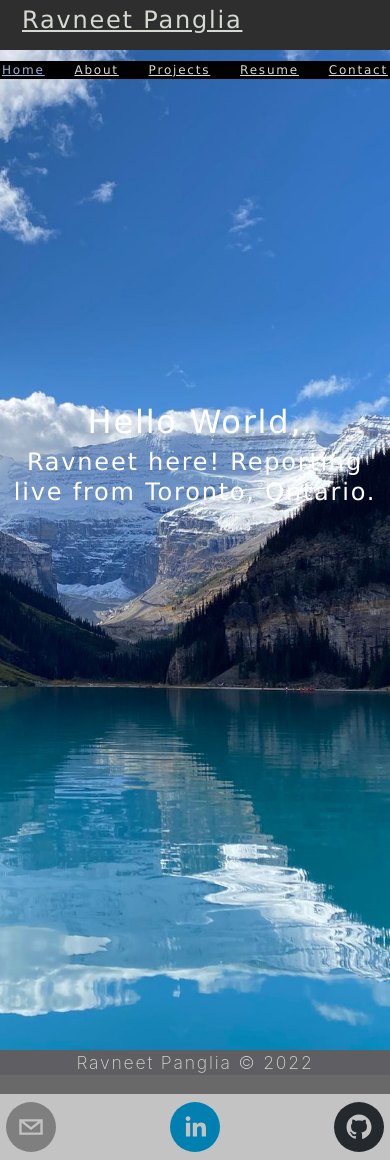
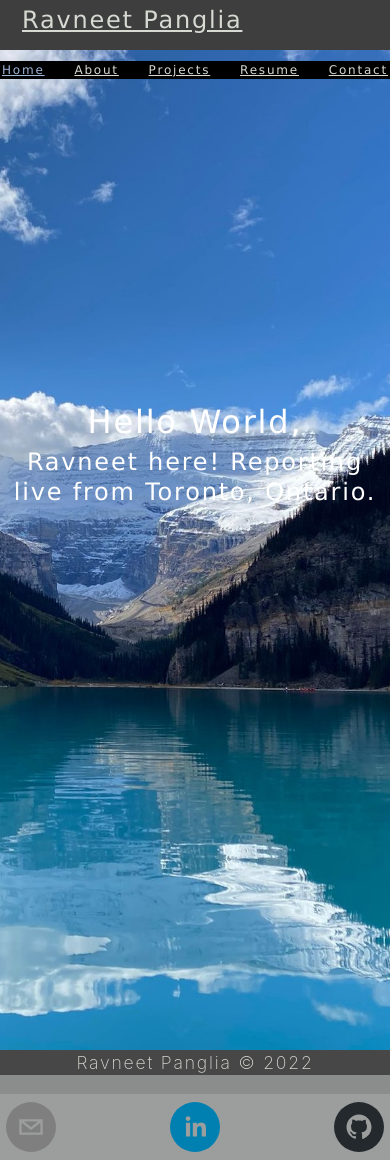
Before and after one commit to rpanglia/react-portfolio, a React (Create React App) app: page / in a window 390 px wide. Built offline with nearby package versions, Linux system fonts and the light colour scheme.

Commit message:
style changes and home redirection

```diff
--- a/src/App.css
+++ b/src/App.css
@@ -26,7 +26,7 @@ body, html {
 body {
   margin: 0;
   padding: 0;
-  background: #272626b0;
+  background: #575a59b0;
   font-weight: 200;
   line-height: 1.5;
   font-size: 18px;
@@ -125,7 +125,7 @@ nav li {
   list-style: none;
 }
 footer {
-  background: #5e5e63;
+  background: #474747;
   height: 25px;
   bottom: 0px;
   left: 0px;
@@ -282,6 +282,8 @@ button[disabled] {
   display: flex;
   justify-content: center;
   padding-left: 300px;
+  /* padding-right: 200px; */
+
 }
 
 img {
@@ -338,6 +340,9 @@ input:focus {
 .my-2 {
   margin-top: var(--spacing-two);
   margin-bottom: var(--spacing-two);
+  padding-left: 50px;
+  padding-right: 100px;
+  padding-top: 30px;
 }
 
 .my-5 {
@@ -461,7 +466,7 @@ input:focus {
   }
 
   .socials {
-    background-color: rgba(255,255,255, 0.6);
+    background-color: rgba(255, 255, 255, 0.144);
     width: auto;
     padding: 8px;
   }
--- a/src/App.js
+++ b/src/App.js
@@ -14,6 +14,8 @@ function App() {
   const [currentPage, handlePageChange] = useState("Home");
   const renderPage = () => {
       switch (currentPage) {
+          case "Home":
+            return <Home />;
           case "About":
               return <About />;
           case "Projects":
--- a/src/components/About/index.js
+++ b/src/components/About/index.js
@@ -19,7 +19,7 @@ function About() {
               I'm a Kinesiologist turned Web Developer!
             </p>
             <p>
-              I am on track to earn a Full-Stack Web Development certificate from the University of Toronto's School of Continuing Studies. I completed a Bachelor of Science in Human Kinetics and have experience working withinin Brain Injury rehab: specifically focused on return-to-work and improving quality of life treatment. With a passion for healthcare, I am in pursuit of furthering my skillset in a unique way by levering technology to one day improve lives.
+            Graduate of a Full-Stack Web Development certificate from the University of Toronto. My educational background is in Human Kinetics and have experience working withinin Brain Injury rehab: specifically focused on return-to-work and improving quality of life treatment. With a passion for healthcare, I am in pursuit of furthering my skillset in a unique way by levering technology to one day improve lives.
             </p>
             <p>
               When I'm not in front of screens, I enjoy DIY-ing things around the house, gardening, exploring the world and making memories with friends and family.
```
Also changed, not shown: public/index.html (+0 -10 lines).
